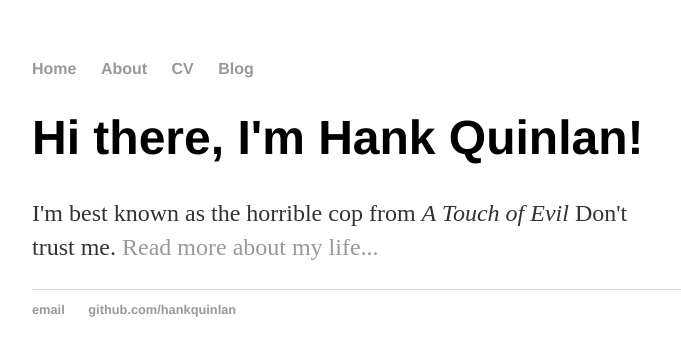
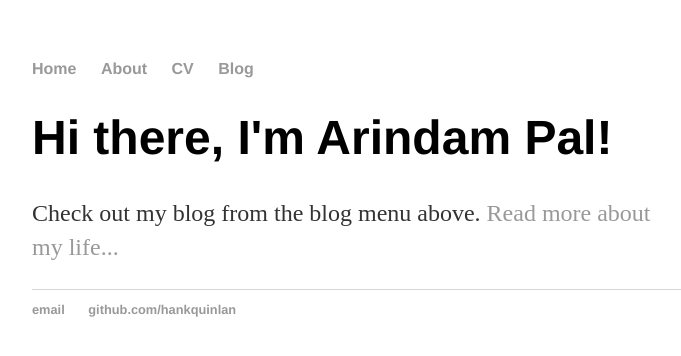
Before and after one commit to damnArin/damnArin.github.io, a Jekyll site: the page built from index.html, in a window 1280 px wide. Shown: the top 356 px of the page, without its empty margins (160-841 px from the left). Built offline with Jekyll 4.4.1, drawn with Linux system fonts in a browser that asks for light colours.

Commit message:
Update index.html

```diff
--- a/index.html
+++ b/index.html
@@ -3,6 +3,6 @@ layout: default
 title: Hank Quinlan, Horrible Cop
 ---
 <div class="blurb">
-	<h1>Hi there, I'm Hank Quinlan!</h1>
-	<p>I'm best known as the horrible cop from <em>A Touch of Evil</em> Don't trust me. <a href="/about">Read more about my life...</a></p>
+	<h1>Hi there, I'm Arindam Pal!</h1>
+	<p>Check out my blog from the blog menu above. <a href="/about">Read more about my life...</a></p>
 </div><!-- /.blurb -->
```
